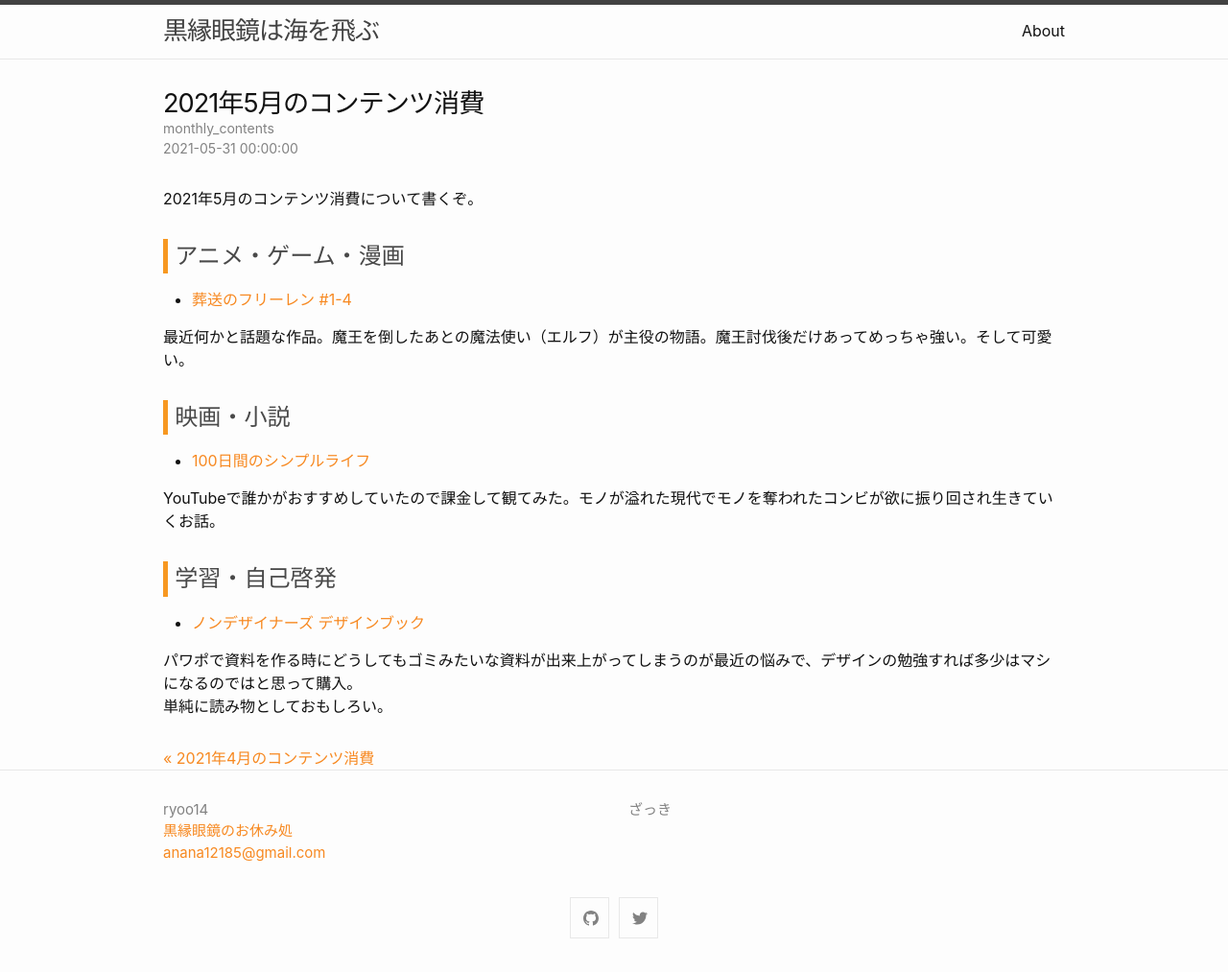
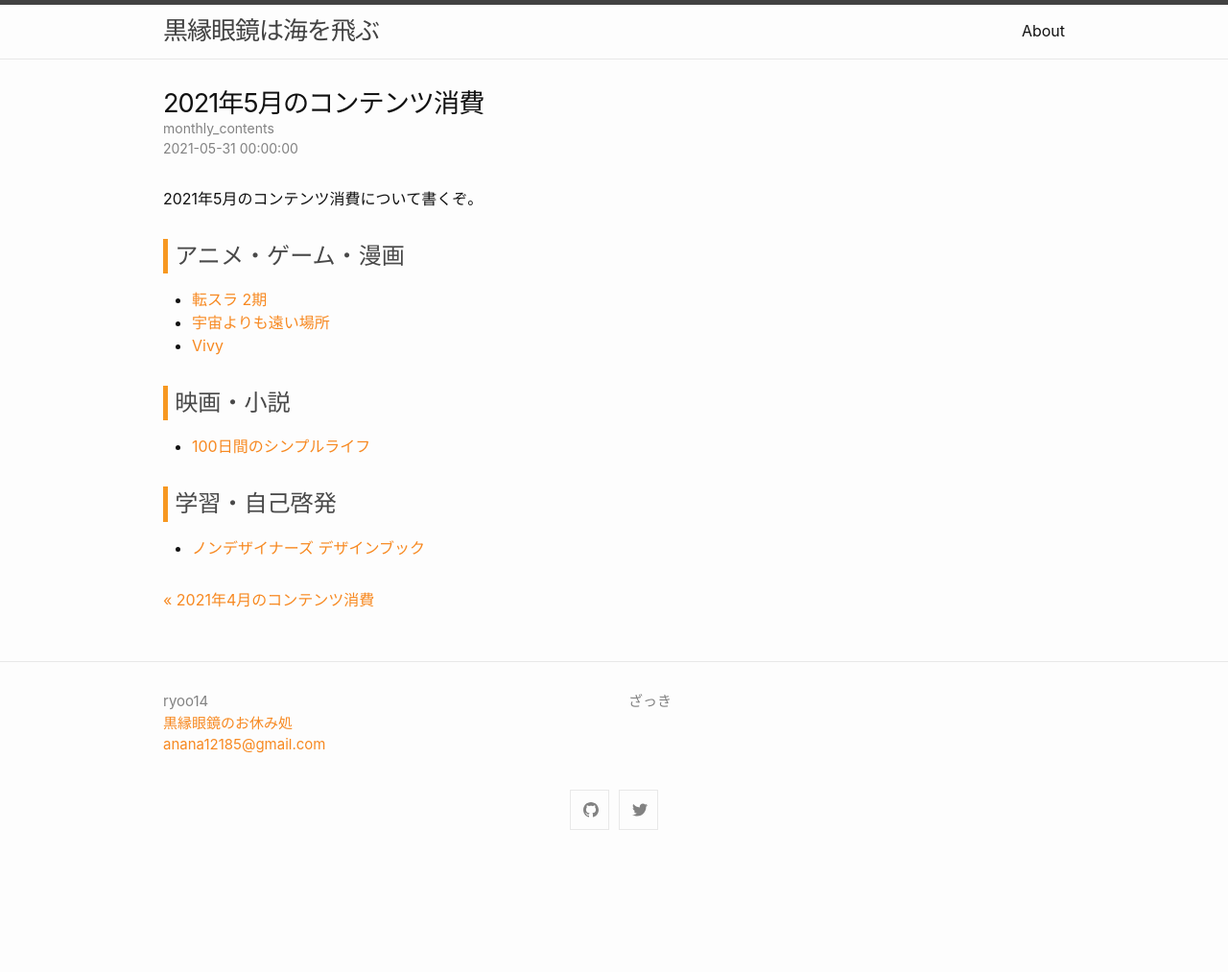
Before and after one commit to ryoo14/blog_ryoo_cc, a Jekyll site: the page built from _posts/2021-05-31-monthly_contents.md, in a window 1280 px wide. Shown: the whole page at 96% size. Built offline with Jekyll 4.4.1, drawn with Linux system fonts in a browser that asks for light colours; after the commit the page ends 900 px from its top, so only the background shows below that.

Commit message:
20210509

```diff
--- a/_posts/2021-05-31-monthly_contents.md
+++ b/_posts/2021-05-31-monthly_contents.md
@@ -7,18 +7,15 @@ categories: monthly_contents
 2021年5月のコンテンツ消費について書くぞ。
 
 ## アニメ・ゲーム・漫画
-- [葬送のフリーレン #1-4](https://amzn.to/3st865p)
+- [転スラ 2期]()
+- [宇宙よりも遠い場所]()
+- [Vivy]()
 
-最近何かと話題な作品。魔王を倒したあとの魔法使い（エルフ）が主役の物語。魔王討伐後だけあってめっちゃ強い。そして可愛い。
 
 ## 映画・小説
 
 - [100日間のシンプルライフ](https://www.video.unext.jp/title/SID0052953)
 
-YouTubeで誰かがおすすめしていたので課金して観てみた。モノが溢れた現代でモノを奪われたコンビが欲に振り回され生きていくお話。
 
 ## 学習・自己啓発
 - [ノンデザイナーズ デザインブック](https://amzn.to/3n0cAj4)
-
-パワポで資料を作る時にどうしてもゴミみたいな資料が出来上がってしまうのが最近の悩みで、デザインの勉強すれば多少はマシになるのではと思って購入。
-単純に読み物としておもしろい。
```
